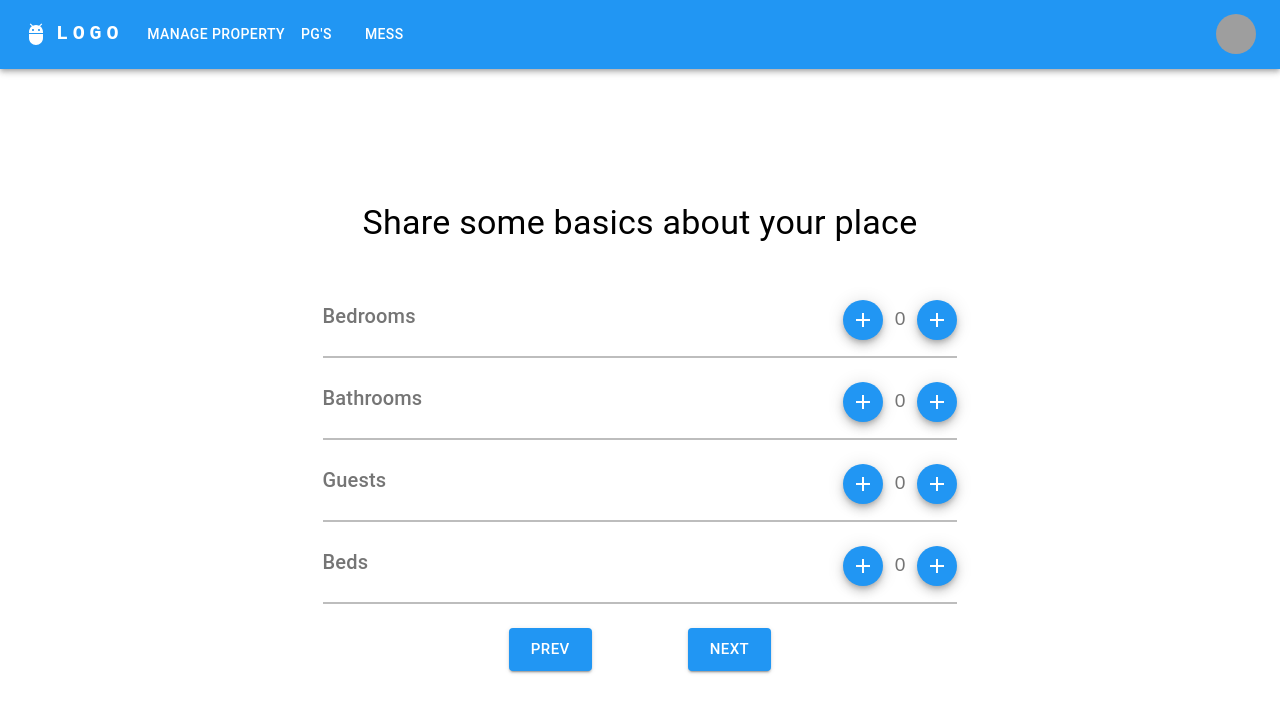
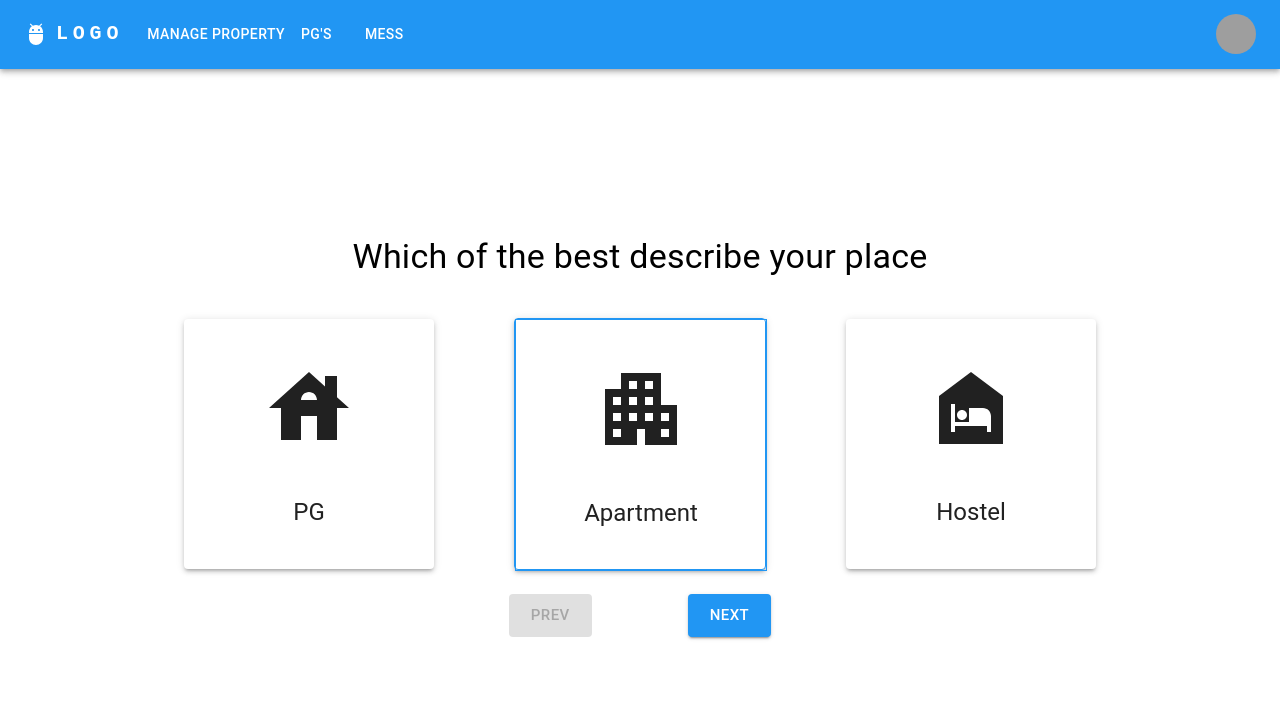
Before and after one commit to sharadChauhan7/Nutrify, a React (Vite) app in the folder client/: page /addproperty in a window 1280 px wide. Shown: the top 712 px of the page. Built offline with nearby package versions, Linux system fonts and the light colour scheme; grey boxes are pictures that could not be loaded.

Commit message:
Property form

```diff
--- a/client/src/components/form/basics.jsx
+++ b/client/src/components/form/basics.jsx
@@ -1,30 +1,41 @@
 import { Box, Stack, Typography, Fab } from '@mui/material'
 import AddIcon from '@mui/icons-material/Add';
+import { useDispatch } from 'react-redux'
 import React from 'react'
+import { setbasicBeadrooms, setbasicBathrooms, setbasicGuests, setbasicBeds } from "../../features/ListingForm/property";
 
-function basics({ property }) {
+function Basics({ property }) {
     let type = ["Bedrooms",
         "Bathrooms",
         "Guests",
-        "Beds",]
+        "Beds",];
+    let dispatch = useDispatch();
+
     return (
         <Box>
-            {type.map((item) => (
+            {type.map((item, idx) => {
+                let mutator;
+                { idx === 0 && (mutator = setbasicBeadrooms) }
+                { idx === 1 && (mutator = setbasicBathrooms) }
+                { idx === 2 && (mutator = setbasicGuests) }
+                { idx === 3 && (mutator = setbasicBeds) }
+                return (
                     <Stack key={item} direction={"row"} justifyContent={"space-between"} sx={{ borderBottom: "2px solid #bdbdbd", my: "8px", py: "16px" }}>
                         <Typography color={"#757575"} variant='h6'>{item}</Typography>
-                    <Box sx={{fontSize:"1rem"}} spa>
-                        <Fab color="primary" size='small' aria-label="add">
+                        <Box sx={{ fontSize: "1rem" }} >
+                            <Fab color="primary" disabled={property.basic[item.toLowerCase()]===0} size='small' aria-label="add" onClick={() => { dispatch(mutator(property.basic[item.toLowerCase()] - 1)) }}>
                                 <AddIcon />
                             </Fab>
-                        <Typography variant='p' sx={{fontSize:"1.2rem", color:"#757575", mx:"12px"}}>{property.basic[item.toLowerCase()]}</Typography>
-                        <Fab color="primary" size='small' aria-label="add">
+                            <Typography variant='p' sx={{ fontSize: "1.2rem", color: "#757575", mx: "12px" }}>{property.basic[item.toLowerCase()]}</Typography>
+                            <Fab color="primary" size='small' aria-label="add" onClick={() => { dispatch(mutator(property.basic[item.toLowerCase()] + 1)) }}>
                                 <AddIcon />
                             </Fab>
                         </Box>
                     </Stack>
-            ))}
+                )
+            })}
         </Box>
     )
 }
 
-export default basics
+export default Basics
--- a/client/src/components/form/location.jsx
+++ b/client/src/components/form/location.jsx
@@ -1,13 +1,20 @@
 import { Box, Stack, TextField } from '@mui/material'
 import React from 'react'
+import { useDispatch } from 'react-redux'
+import { setLocation } from '../../features/ListingForm/property'
 
-function location({property}) {
-    console.log(property);
+function Location({property}) {
+  let [address,setAddress]=React.useState(property.location);
+  function handleChange(e){
+    setAddress(e.target.value);
+    dispatch(setLocation(e.target.value));
+  }
+  let dispatch=useDispatch();
   return (
     <Stack justifyContent={"center"} alignItems={"center"}>
-        <TextField id="standard-basic" label="Full Address" variant="standard" sx={{width:"80%"}} />
+        <TextField id="standard-basic" label="Full Address" value={address} variant="standard" onChange={handleChange} sx={{width:"80%"}} />
     </Stack>
   )
 }
 
-export default location
+export default Location
--- a/client/src/pages/propertyform.jsx
+++ b/client/src/pages/propertyform.jsx
@@ -7,8 +7,8 @@ const Type = React.lazy(()=>import('../components/form/type.jsx'));
 const Location = React.lazy(()=>import('../components/form/location.jsx'));
 const Basics = React.lazy(()=>import('../components/form/basics.jsx'));
 function Propertyform() {
-    // let idx = useSelector((state)=>state.flow.value);
-    let idx = 2;
+    let idx = useSelector((state)=>state.flow.value);
+    // let idx = 2;
     let property = useSelector((state) => state.property.property);
     let dispatch = useDispatch();
 
```
Lines whose indentation alone changed are shown as unchanged.
